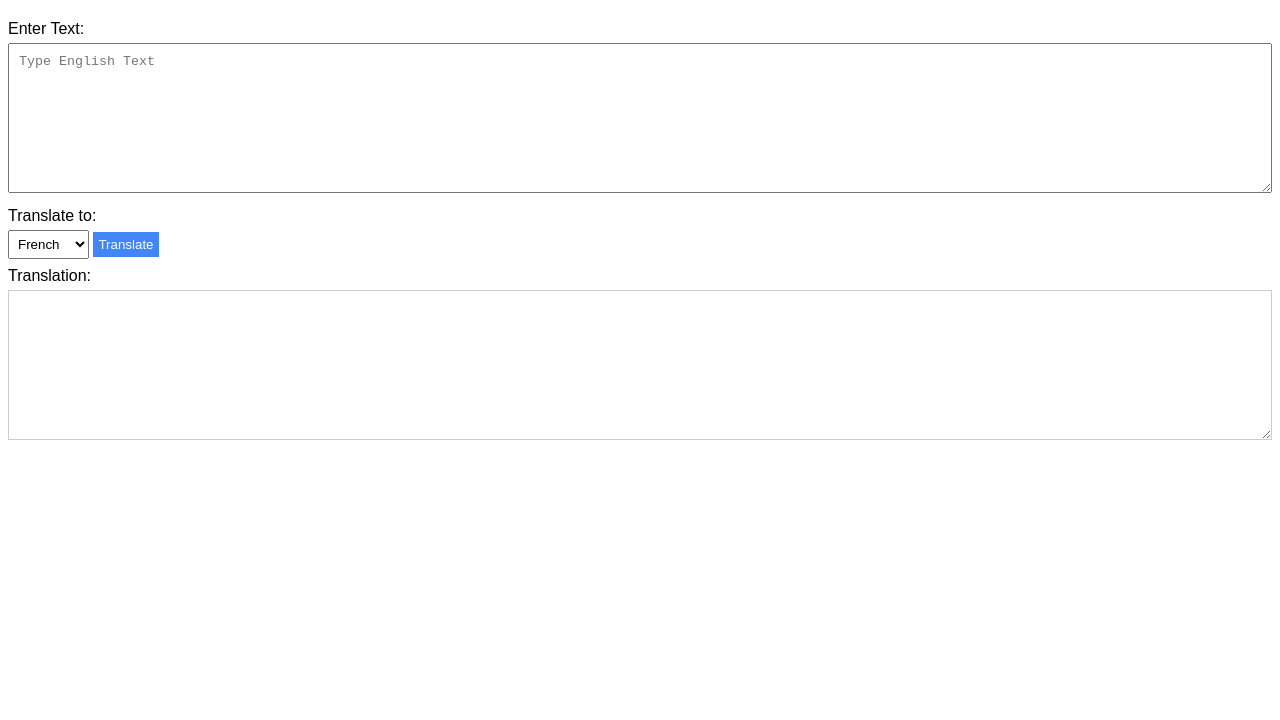
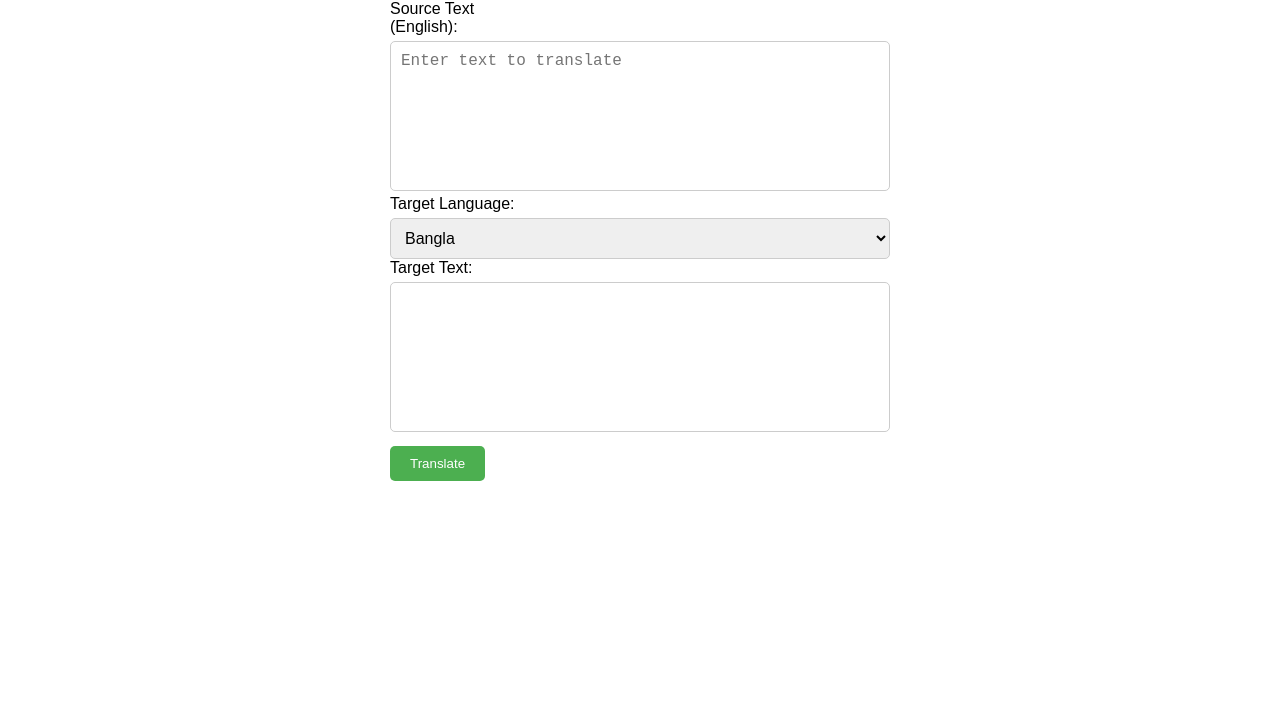
Before and after one commit to rcmehedi15/Translator, a plain HTML site: page index.html in a window 1280 px wide. Shown: the part 80-800 px from the top of the page. Drawn offline with Linux system fonts and the light colour scheme.

Commit message:
project finsih

```diff
--- a/css/style.css
+++ b/css/style.css
@@ -1,42 +1,44 @@
 body {
 	font-family: Arial, sans-serif;
 }
-
+main{
+  max-width: 500px;
+  margin: 0 auto;
+}
 h1 {
-	background-color: #4285f4;
-	color: white;
-	padding: 10px;
+	text-align: center;
+  color: #007b9a;
 }
-
-main {
-	margin: 20px;
-}
-
 label {
-	display: block;
+	display: inline-block;
+	width: 150px;
 	margin-bottom: 5px;
 }
+textarea, select {
+	width: 100%;
+	padding: 10px;
+	font-size: 16px;
+	border: 1px solid #ccc;
+	border-radius: 5px;
+	box-sizing: border-box;
+	resize: none;
+}
+textarea {
+	height: 150px;
+}
+button {
+	background-color: #4CAF50;
+	color: white;
+	padding: 10px 20px;
+	border: none;
+	border-radius: 5px;
+	cursor: pointer;
 
-textarea {
-	width: 100%;
-	height: 150px;
-	padding: 10px;
-	margin-bottom: 10px;
-	box-sizing: border-box;
 }
-
-select, button {
-	padding: 5px;
+#translateBtn{
+  margin-top: 10px;
+text-align: center;
 }
-
-#translateBtn {
-	background-color: #4285f4;
-	color: white;
-	border: none;
-	cursor: pointer;
-	margin-bottom: 10px;
+button:hover {
+	background-color: #064ef7;
 }
-
-#targetText {
-	border: 1px solid #ccc;
-}
--- a/index.html
+++ b/index.html
@@ -1,25 +1,31 @@
 <!DOCTYPE html>
 <html>
 <head>
-	<title> Translator</title>
+	<title>Language Translator</title>
 	<link rel="stylesheet" href="css/style.css">
 </head>
 <body>
-
-		<h1> Translator</h1>
-
-		<label for="sourceText">Enter Text:</label>
-		<textarea id="sourceText" placeholder="Type English Text"></textarea>
-		<label for="targetLang">Translate to:</label>
+	<h1>Language Translator</h1>
+  <main>
+	<div>
+		<label for="sourceText">Source Text (English):</label>
+		<textarea id="sourceText" placeholder="Enter text to translate"></textarea>
+	</div>
+	<div>
+		<label for="targetLang">Target Language:</label>
 		<select id="targetLang">
-			<option value="fr">French</option>
-			<option value="de">German</option>
-			<option value="es">Spanish</option>
+			<option value="bn">Bangla</option>
+			<option value="hi">Hindi</option>
+			<option value="ar">Arabic</option>
+			<option value="en">English</option>
 		</select>
-		<button id="translateBtn">Translate</button>
-		<label for="targetText">Translation:</label>
+	</div>
+	<div>
+		<label for="targetText">Target Text:</label>
 		<textarea id="targetText" readonly></textarea>
-	</main>
+	</div>
+	<button id="translateBtn">Translate</button>
+</main>
 	<script src="js/app.js"></script>
 </body>
 </html>
--- a/js/app.js
+++ b/js/app.js
@@ -4,21 +4,15 @@ const targetText = document.getElementById('targetText');
 const targetLang = document.getElementById('targetLang');
 
 translateBtn.addEventListener('click', () => {
-  const source = sourceText.value.trim();
-  const lang = targetLang.value;
-
-  if (!source) {
-    alert('Please enter a source text.');
+	// Validate input
+	if (sourceText.value === '') {
+		alert('Please enter text to translate.');
 		return;
 	}
 
-  if (lang === 'auto') {
-    alert('Please select a target language.');
-    return;
-  }
-
-  const url = `https://translate.googleapis.com/translate_a/single?client=gtx&sl=auto&tl=${lang}&dt=t&q=${encodeURI(source)}`;
-
+	const source = sourceText.value;
+	const lang = targetLang.value;
+	const url = `https://translate.googleapis.com/translate_a/single?client=gtx&sl=en&tl=${lang}&dt=t&q=${encodeURI(source)}`;
 	fetch(url)
 		.then(response => response.json())
 		.then(data => {
```
Lines whose indentation alone changed are shown as unchanged.
